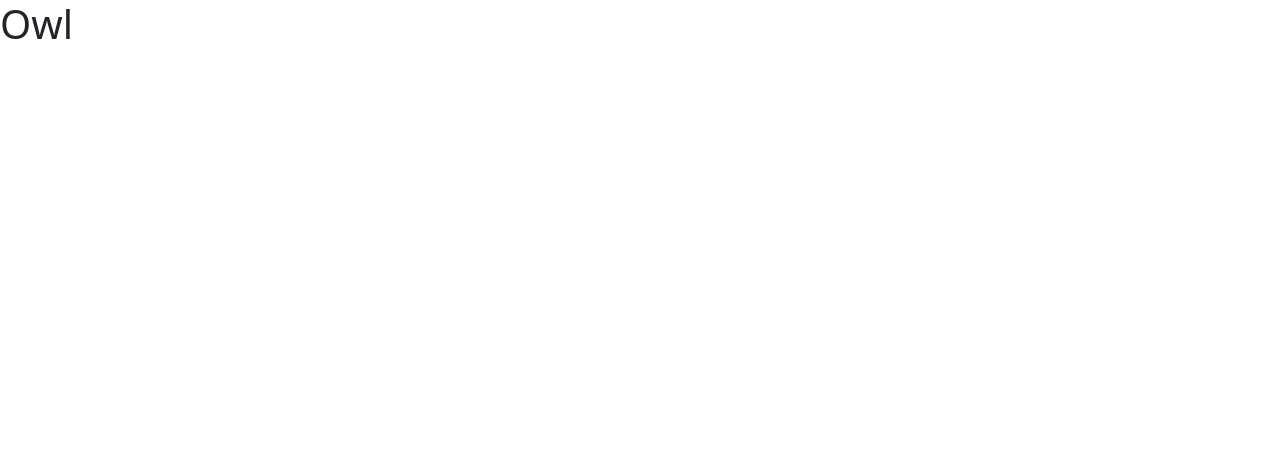
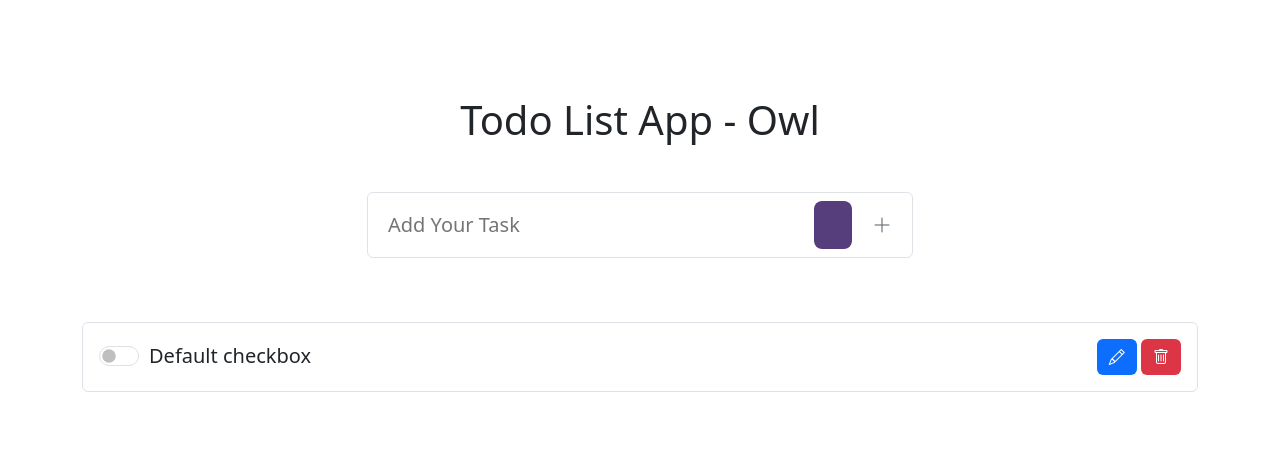
Before and after one commit to omar-bitco/todo_owl_basic, a plain HTML site: page index.html in a window 1280 px wide. Drawn offline with nearby package versions, Linux system fonts and the light colour scheme.

Commit message:
design user interface

```diff
--- a/index.html
+++ b/index.html
@@ -10,6 +10,36 @@
     <script src="./owl.iife.js"></script>
 </head>
 <body>
-    <h1>Owl </h1>
+    <div class="container">
+        <div class="row my-5 py-5">
+            <div class="col-lg-6 offset-lg-3 main-title">
+                <h1 class="text-center fw-blod">Todo List App - Owl</h1>
+                <div class="mt-5">
+                    <div class="input-group-lg mb-3 d-flex border py-2 rounded">
+                        <input type="text" class="form-control-lg flex-fill w-100 border-0 py-1 mx-1" placeholder="Add Your Task" aria-label="Recipient's username" aria-describedby="button-addon2">
+                        <input type="color" class="form-control-lg form-control-color border-0 bg-white p-0" id="exampleColorInput" value="#563d7c" title="Choose your color">
+                        <button class="btn btn-outline-secondary border-0 mx-1" type="button" id="button-addon2"><i class="bi bi-plus-lg"></i></button>
+                    </div>
+                </div>
+            </div>
+
+            <ul class="d-flex flex-column alin-item-center mt-5">
+                <li class="d-flex align-items-center justify-content-between border p-3 mb-2 rounded">
+                    <div class="form-check form-switch fs-5">
+                        <input class="form-check-input" type="checkbox" value="" id="flexCheckDefault">
+                        <label class="form-check-label" for="flexCheckDefault">
+                          Default checkbox
+                        </label>
+                      </div>
+                      <div>
+                        <button class="btn btn-primary border-0 " type="button" id="button-addon2"><i class="bi bi-pencil"></i></button>
+                        <button class="btn btn-danger border-0 " type="button" id="button-addon2"><i class="bi bi-trash"></i></button>
+
+                      </div>
+                </li>
+            </ul>
+
+        </div>
+    </div>
 </body>
 </html>
--- a/style.css
+++ b/style.css
@@ -0,0 +1,3 @@
+.main-title{
+    font-size: 4rem;
+}
```
